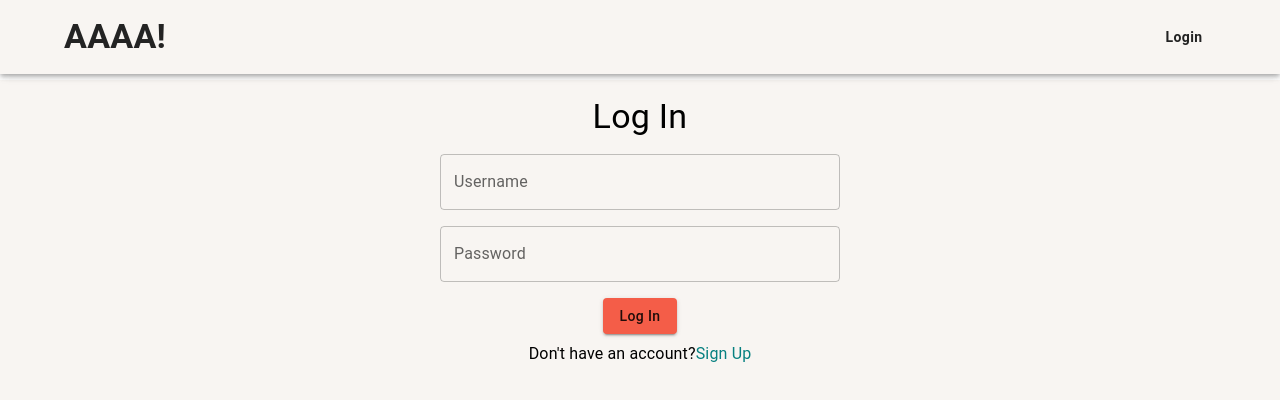
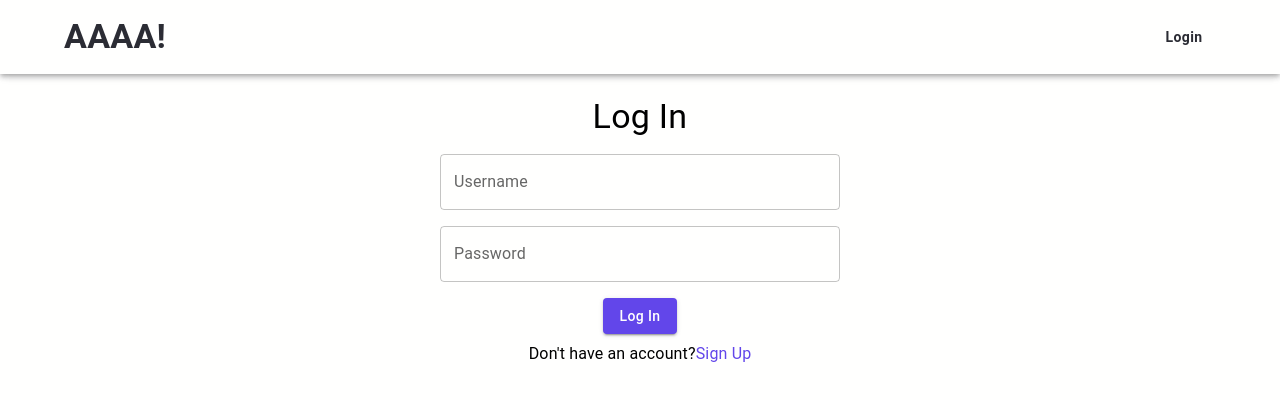
Before and after one commit to russl8/BeGrate, a React (Create React App) app in the folder frontend/: page /login in a window 1280 px wide. Shown: the top 400 px of the page. Built offline with nearby package versions, Linux system fonts and the light colour scheme.

Commit message:
changed detail color pallette

```diff
--- a/frontend/src/App.js
+++ b/frontend/src/App.js
@@ -115,7 +115,7 @@ function App() {
   */
 
   return (
-    <Box className="App" sx={{ bgcolor: "#f8f5f2" }}>
+    <Box className="App" sx={{ bgcolor: "#fffffe" }}>
       <Routes>
         {/* nav bar  */}
         <Route element={<Layout
--- a/frontend/src/components/Home.js
+++ b/frontend/src/components/Home.js
@@ -34,8 +34,8 @@ export default function Home({ userAuth, userName }) {
           <Typography variant="h6" textAlign="center">The best blogging site for all your blogging needs. Use the power of words to provide snippets of your daily lives.</Typography>
 
           <Typography variant="body1" textAlign="center" sx={{ my: 1 }}>
-            <NavLink to="/sign-up" style={{ textDecoration: "none", color: "#f45d48" }} > Create an account here! </NavLink>
-            If you have an account already, <NavLink to="/login" style={{ textDecoration: "none", color: "#f45d48" }}>Login</NavLink>
+            <NavLink to="/sign-up" style={{ textDecoration: "none", color: "#6246ea" }} > Create an account here! </NavLink>
+            If you have an account already, <NavLink to="/login" style={{ textDecoration: "none", color: "#6246ea" }}>Login</NavLink>
           </Typography>
 
         </>
--- a/frontend/src/components/Login.js
+++ b/frontend/src/components/Login.js
@@ -88,7 +88,7 @@ export default function Login({ verifyAuth, loginPageErrorMessage }) {
                         variant="contained"
                         sx={{
                             bgcolor: "form.button",
-                            color: "form.buttontext",
+                            color: "form.buttonText",
                             textTransform: "none",
                             mb: 1
                         }}>
@@ -102,9 +102,7 @@ export default function Login({ verifyAuth, loginPageErrorMessage }) {
                         justifyContent: "center",
                     }}>
                         Don't have an account?
-                        <NavLink to="/sign-up" style={{ textDecoration: "none", color: "#078080" }}>
-                            Sign Up
-                        </NavLink>
+                        <NavLink to="/sign-up" style={{ textDecoration: "none", color: "#6246ea" }}> Sign Up</NavLink>
                     </Typography>
 
                     <Typography
--- a/frontend/src/components/Post.js
+++ b/frontend/src/components/Post.js
@@ -98,7 +98,7 @@ export default function Post() {
             return (
 
                 <>
-                    <IconButton aria-label="delete"  className="DeleteButton" onClick={handleDelete} sx={{ m: 0, p: 0 }}>
+                    <IconButton aria-label="delete" className="DeleteButton" onClick={handleDelete} sx={{ m: 0, p: 0 }}>
                         <Delete sx={{ color: "primary.link" }}></Delete>
                     </IconButton>
                     {/* <button className="DeleteButton" onClick={handleDelete}>Delete</button> */}
@@ -125,7 +125,7 @@ export default function Post() {
             // console.log(res, "hi")
 
             //update the comment state with the new comment
-            setAllCommentsOnPost([ res.data, ...allCommentsOnPost])
+            setAllCommentsOnPost([res.data, ...allCommentsOnPost])
         })
 
 
@@ -154,7 +154,7 @@ export default function Post() {
             return (
                 <>
                     <span>
-                        <NavLink to={`/account/${userid}`} style={{ textDecoration: 'none', color: "#078080" }}>
+                        <NavLink to={`/account/${userid}`} style={{ textDecoration: 'none', color: "#6246ea" }}>
                             <Typography display="inline">
                                 @{username}
                             </Typography>
@@ -221,7 +221,7 @@ export default function Post() {
                 {allCommentsOnPost.map(comment => {
                     return (
                         <Container key={uniqid()} sx={{ mt: 1 }}>
-                            <NavLink to={`/account/${comment.user._id}`} style={{ textDecoration: 'none', color: "#078080" }}>
+                            <NavLink to={`/account/${comment.user._id}`} style={{ textDecoration: 'none', color: "#6246ea" }}>
                                 <Typography display="inline">
                                     @{comment.user.username}
                                 </Typography>
@@ -238,10 +238,11 @@ export default function Post() {
         )
     }
     return (
-        <Container sx={{
-            py: 4,
-            bgcolor: "primary.background"
-        }}>
+        <Container disableGutters
+            sx={{
+                py: 4,
+                bgcolor: "primary.background"
+            }}>
             <Container
                 sx={{
                     bgcolor: "card.background",
@@ -257,7 +258,7 @@ export default function Post() {
                         {likeStatus === "liked" ?
                             <>
                                 <IconButton aria-label="delete" onClick={handleLike} sx={{ m: 0, p: 0 }}>
-                                    <Favorite sx={{ color: "form.button" }}></Favorite>
+                                    <Favorite sx={{ color: "primary.like" }}></Favorite>
                                 </IconButton>
                             </>
                             :
@@ -302,11 +303,11 @@ export default function Post() {
                             onChange={(e) => { setCurrentComment(e.target.value) }}
                             sx={{
                                 "& label.Mui-focused": {
-                                    color: "form.label"
+                                    color: "primary.link"
                                 },
                                 "& .MuiOutlinedInput-root": {
                                     "&.Mui-focused fieldset": {
-                                        borderColor: "form.label"
+                                        borderColor: "primary.link"
                                     }
                                 },
                                 display: "flex",
@@ -319,7 +320,7 @@ export default function Post() {
                             onClick={handlePostComment}
                             sx={{
                                 bgcolor: "form.button",
-                                color: "form.buttontext",
+                                color: "form.buttonText",
                                 textTransform: "none",
                                 ml: 2
                             }}
--- a/frontend/src/components/SignUp.js
+++ b/frontend/src/components/SignUp.js
@@ -60,11 +60,11 @@ export default function SignUp() {
                     }}
                     sx={{
                         width: 400, mb: 2, "& label.Mui-focused": {
-                            color: "form.label"
+                            color: "primary.link"
                         },
                         "& .MuiOutlinedInput-root": {
                             "&.Mui-focused fieldset": {
-                                borderColor: "form.label"
+                                borderColor: "primary.link"
                             }
                         }
                     }}
@@ -84,11 +84,11 @@ export default function SignUp() {
                         width: 400,
                         mb: 2,
                         "& label.Mui-focused": {
-                            color: "form.label"
+                            color: "primary.link"
                         },
                         "& .MuiOutlinedInput-root": {
                             "&.Mui-focused fieldset": {
-                                borderColor: "form.label"
+                                borderColor: "primary.link"
                             }
                         }
                     }}
@@ -109,17 +109,17 @@ export default function SignUp() {
                     }}
                     sx={{
                         width: 400, mb: 2, "& label.Mui-focused": {
-                            color: "form.label"
+                            color: "primary.link"
                         },
                         "& .MuiOutlinedInput-root": {
                             "&.Mui-focused fieldset": {
-                                borderColor: "form.label"
+                                borderColor: "primary.link"
                             }
                         }
                     }}
 
                 />
-                <Button onClick={register} variant="contained" sx={{ bgcolor: "form.button", textTransform: "none" }}>Sign Up</Button>
+                <Button onClick={register} variant="contained" sx={{ bgcolor: "form.button", color:"form.buttonText",textTransform: "none" }}>Sign Up</Button>
 
                 <Box sx={{
                     mt: 2
--- a/frontend/src/index.js
+++ b/frontend/src/index.js
@@ -11,13 +11,14 @@ import ScrollToTop from "./ScrollToTop";
 const theme = createTheme({
   palette: {
     primary: {
-      main: "#f8f5f2",
-      background: "#f8f5f2",
-      headline: "#232323",
-      paragraph: "#222525",
+      main: "#fffffe",
+      background: "#fffffe",
+      headline: "#2b2c34",
+      paragraph: "#2b2c34",
       button: "#078080",
       buttonText: "#232323",
-      link: "#078080"
+      link: "#6246ea",
+      like: "#e45858"
     },
     card: {
       main: "#f8f5f2",
@@ -33,10 +34,10 @@ const theme = createTheme({
       main: "#f8f5f2",
 
       input: "#fffffe",
-      label: "#232323",
-      placeholder: "#232323",
-      button: "#f45d48",
-      buttonText: "#232323"
+      label: "#2b2c34",
+      placeholder: "#2b2c34",
+      button: "#6246ea",
+      buttonText: "#fffffe"
     }
   }
 });
```
